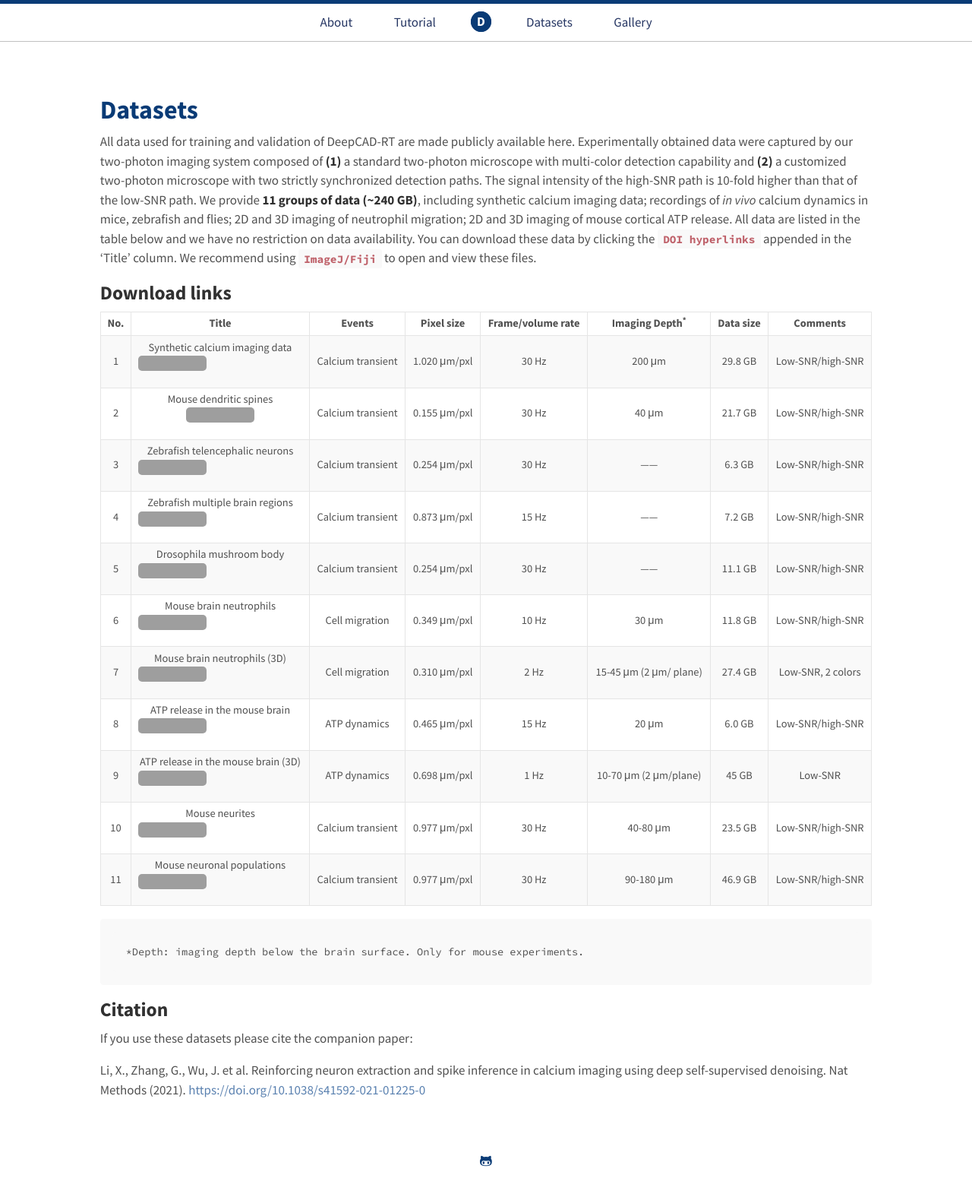
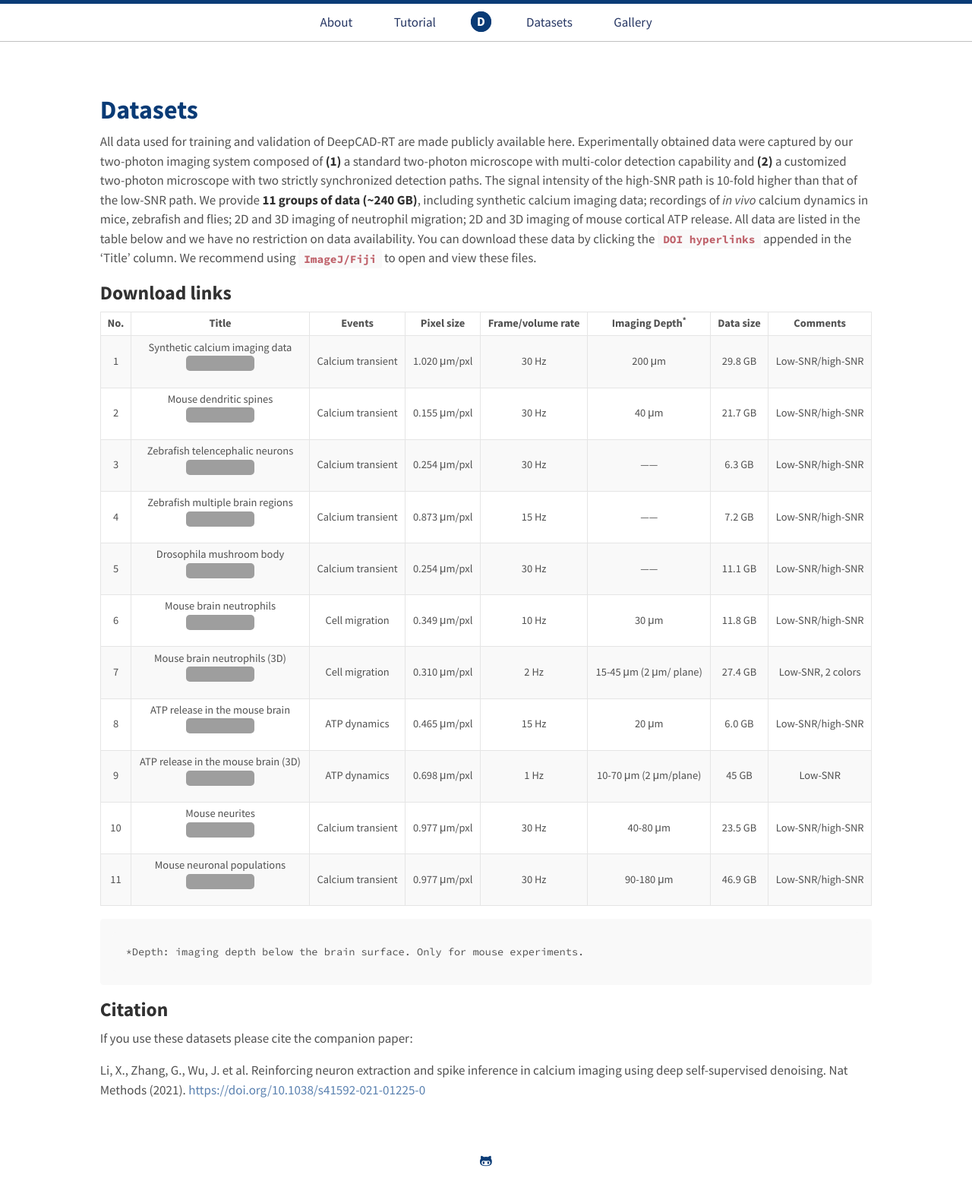
Before and after one commit to cabooster/DeepCAD-RT, a Jekyll site: the page built from Datasets.md, in a window 1280 px wide. Shown: the whole page at 76% size. Built offline with Jekyll 4.4.1, drawn with Linux system fonts in a browser that asks for light colours; grey boxes are pictures that could not be loaded.

Commit message:
Update Datasets.md

````diff
--- a/Datasets.md
+++ b/Datasets.md
@@ -9,17 +9,17 @@ All data used for training and validation of DeepCAD-RT are made publicly availa
 
 | No.  |                            Title                             |      Events       |  Pixel size  | Frame/volume rate | Imaging Depth<sup>*</sup> | Data size |     Comments      |
 | :--: | :----------------------------------------------------------: | :---------------: | :----------: | :---------------: | :-----------------------: | :-------: | :---------------: |
-|  1   | Synthetic calcium imaging data<a href="https://doi.org/10.5281/zenodo.6254739"><img src="https://zenodo.org/badge/DOI/10.5281/zenodo.6254739.svg" alt="DOI"></a> | Calcium transient | 1.020 μm/pxl |       30 Hz       |          200 μm           |  29.8 GB  | Low-SNR/high-SNR  |
+|  1   | <center> Synthetic calcium imaging data<a href="https://doi.org/10.5281/zenodo.6254739"><img src="https://zenodo.org/badge/DOI/10.5281/zenodo.6254739.svg" alt="DOI"></a></center> | Calcium transient | 1.020 μm/pxl |       30 Hz       |          200 μm           |  29.8 GB  | Low-SNR/high-SNR  |
 |  2   | <center> Mouse dendritic spines <a href="https://doi.org/10.5281/zenodo.6275571"><img src="https://zenodo.org/badge/DOI/10.5281/zenodo.6275571.svg" alt="DOI"></a></center> | Calcium transient | 0.155 μm/pxl |       30 Hz       |           40 μm           |  21.7 GB  | Low-SNR/high-SNR  |
-|  3   | Zebrafish telencephalic neurons<a href="https://doi.org/10.5281/zenodo.6292509"><img src="https://zenodo.org/badge/DOI/10.5281/zenodo.6292509.svg" alt="DOI"></a> | Calcium transient | 0.254 μm/pxl |       30 Hz       |            ——             |  6.3 GB  | Low-SNR/high-SNR  |
-|  4   | Zebrafish multiple brain regions<a href="https://doi.org/10.5281/zenodo.6293696"><img src="https://zenodo.org/badge/DOI/10.5281/zenodo.6293696.svg" alt="DOI"></a> | Calcium transient | 0.873 μm/pxl |       15 Hz       |            ——             |  7.2 GB  | Low-SNR/high-SNR  |
-|  5   | Drosophila mushroom body<a href="https://doi.org/10.5281/zenodo.6296555"><img src="https://zenodo.org/badge/DOI/10.5281/zenodo.6296555.svg" alt="DOI"></a> | Calcium transient | 0.254 μm/pxl |       30 Hz       |            ——             |  11.1 GB  | Low-SNR/high-SNR  |
-|  6   | Mouse brain neutrophils<a href="https://doi.org/10.5281/zenodo.6296569"><img src="https://zenodo.org/badge/DOI/10.5281/zenodo.6296569.svg" alt="DOI"></a> |  Cell migration   | 0.349 μm/pxl |       10 Hz       |           30 μm           |  11.8 GB  | Low-SNR/high-SNR  |
-|  7   | Mouse brain neutrophils (3D)<a href="https://doi.org/10.5281/zenodo.6297924"><img src="https://zenodo.org/badge/DOI/10.5281/zenodo.6297924.svg" alt="DOI"></a> |  Cell migration   | 0.310 μm/pxl |       2 Hz        |  15-45 μm (2 μm/ plane)   |  27.4 GB  | Low-SNR, 2 colors |
-|  8   | ATP release in the mouse brain<a href="https://doi.org/10.5281/zenodo.6298010"><img src="https://zenodo.org/badge/DOI/10.5281/zenodo.6298010.svg" alt="DOI"></a> |   ATP dynamics    | 0.465 μm/pxl |       15 Hz       |           20 μm           |  6.0 GB  | Low-SNR/high-SNR  |
-|  9   |  ATP release in the mouse brain (3D) <a href="https://doi.org/10.5281/zenodo.6299961"><img src="https://zenodo.org/badge/DOI/10.5281/zenodo.6299961.svg" alt="DOI"></a>             |   ATP dynamics    | 0.698 μm/pxl |       1 Hz        |   10-70 μm (2 μm/plane)   |  45 GB  |      Low-SNR      |
-|  10  | Mouse neurites<br><a href="https://doi.org/10.5281/zenodo.6299076"><img src="https://zenodo.org/badge/DOI/10.5281/zenodo.6299076.svg" alt="DOI"></a> | Calcium transient | 0.977 μm/pxl |       30 Hz       |         40-80 μm          |  23.5 GB  | Low-SNR/high-SNR  |
-|  11  |  Mouse neuronal populations<a href="https://doi.org/10.5281/zenodo.6321543"><img src="https://zenodo.org/badge/DOI/10.5281/zenodo.6321543.svg" alt="DOI"></a>                  | Calcium transient | 0.977 μm/pxl |       30 Hz       |         90-180 μm         |  46.9 GB  | Low-SNR/high-SNR  |
+|  3   | <center>Zebrafish telencephalic neurons<a href="https://doi.org/10.5281/zenodo.6292509"><img src="https://zenodo.org/badge/DOI/10.5281/zenodo.6292509.svg" alt="DOI"></a></center> | Calcium transient | 0.254 μm/pxl |       30 Hz       |            ——             |  6.3 GB  | Low-SNR/high-SNR  |
+|  4   | <center> Zebrafish multiple brain regions<a href="https://doi.org/10.5281/zenodo.6293696"><img src="https://zenodo.org/badge/DOI/10.5281/zenodo.6293696.svg" alt="DOI"></a></center> | Calcium transient | 0.873 μm/pxl |       15 Hz       |            ——             |  7.2 GB  | Low-SNR/high-SNR  |
+|  5   | <center> Drosophila mushroom body<a href="https://doi.org/10.5281/zenodo.6296555"><img src="https://zenodo.org/badge/DOI/10.5281/zenodo.6296555.svg" alt="DOI"></a></center> | Calcium transient | 0.254 μm/pxl |       30 Hz       |            ——             |  11.1 GB  | Low-SNR/high-SNR  |
+|  6   | <center> Mouse brain neutrophils<a href="https://doi.org/10.5281/zenodo.6296569"><img src="https://zenodo.org/badge/DOI/10.5281/zenodo.6296569.svg" alt="DOI"></a></center> |  Cell migration   | 0.349 μm/pxl |       10 Hz       |           30 μm           |  11.8 GB  | Low-SNR/high-SNR  |
+|  7   | <center> Mouse brain neutrophils (3D)<a href="https://doi.org/10.5281/zenodo.6297924"><img src="https://zenodo.org/badge/DOI/10.5281/zenodo.6297924.svg" alt="DOI"></a></center> |  Cell migration   | 0.310 μm/pxl |       2 Hz        |  15-45 μm (2 μm/ plane)   |  27.4 GB  | Low-SNR, 2 colors |
+|  8   | <center> ATP release in the mouse brain<a href="https://doi.org/10.5281/zenodo.6298010"><img src="https://zenodo.org/badge/DOI/10.5281/zenodo.6298010.svg" alt="DOI"></a></center> |   ATP dynamics    | 0.465 μm/pxl |       15 Hz       |           20 μm           |  6.0 GB  | Low-SNR/high-SNR  |
+|  9   | <center> ATP release in the mouse brain (3D) <a href="https://doi.org/10.5281/zenodo.6299961"><img src="https://zenodo.org/badge/DOI/10.5281/zenodo.6299961.svg" alt="DOI"></a>  </center> |   ATP dynamics    | 0.698 μm/pxl |       1 Hz        |   10-70 μm (2 μm/plane)   |  45 GB  |      Low-SNR      |
+|  10  | <center> Mouse neurites <a href="https://doi.org/10.5281/zenodo.6299076"><img src="https://zenodo.org/badge/DOI/10.5281/zenodo.6299076.svg" alt="DOI"></a></center> | Calcium transient | 0.977 μm/pxl |       30 Hz       |         40-80 μm          |  23.5 GB  | Low-SNR/high-SNR  |
+|  11  | <center> Mouse neuronal populations<a href="https://doi.org/10.5281/zenodo.6321543"><img src="https://zenodo.org/badge/DOI/10.5281/zenodo.6321543.svg" alt="DOI"></a> </center> | Calcium transient | 0.977 μm/pxl |       30 Hz       |         90-180 μm         |  46.9 GB  | Low-SNR/high-SNR  |
 
 ```
 *Depth: imaging depth below the brain surface. Only for mouse experiments.
````
